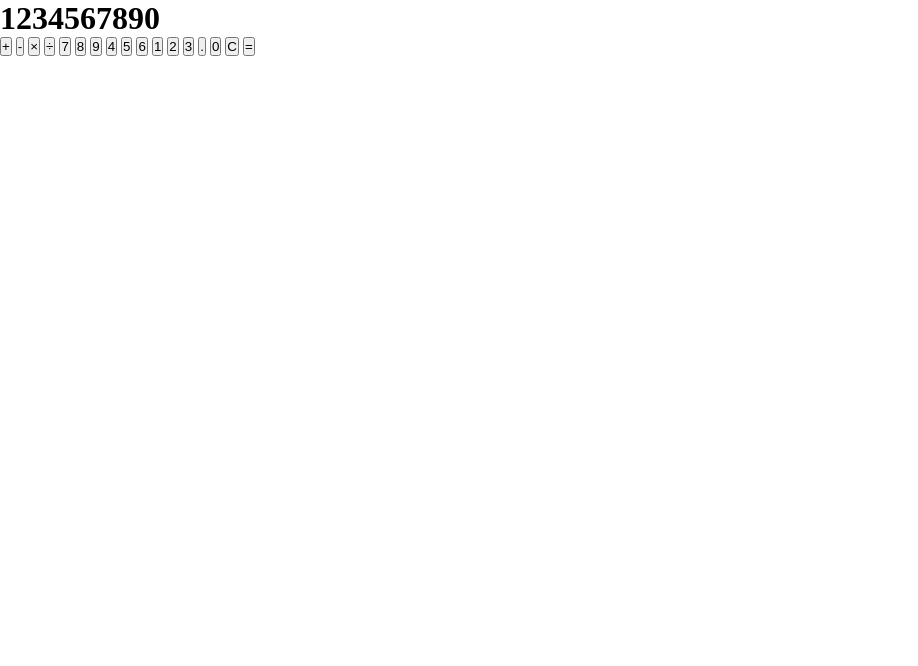
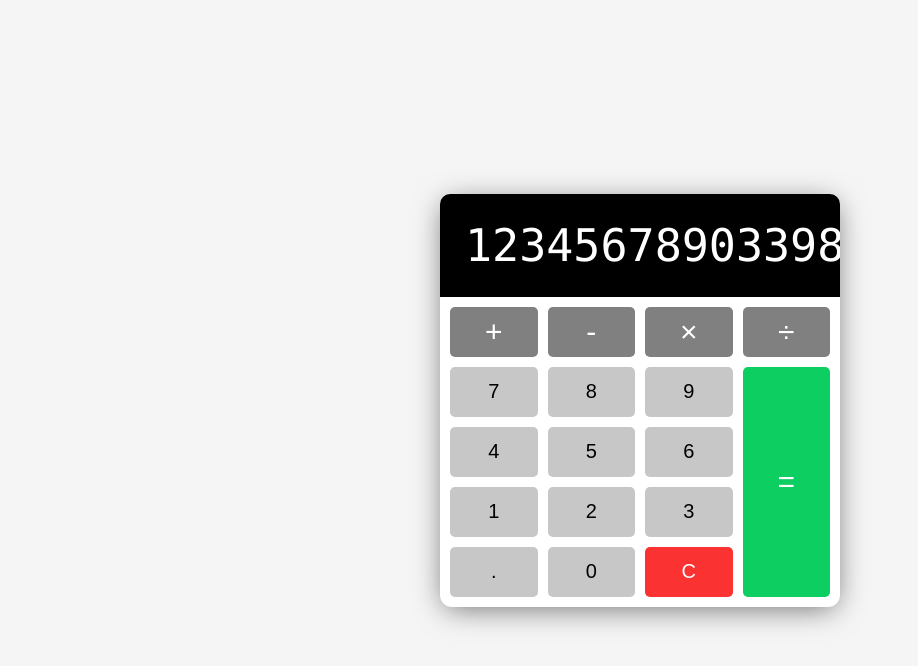
Before and after one commit to Pauljd1/calculator, a plain HTML site: page index.html in a window 1280 px wide. Shown: the whole page, without its empty margins (0-918 px from the left). Drawn offline with Linux system fonts and the light colour scheme.

Commit message:
styling for calculator

```diff
--- a/index.html
+++ b/index.html
@@ -11,14 +11,14 @@
     <div class="calculator">
       <!--Display-->
       <div class="calculator-display">
-        <h1>1234567890</h1>
+        <h1>12345678903398093403434030339</h1>
       </div>
       <!--Buttons-->
       <div class="calculator-buttons">
         <button class="operator" value="+">+</button>
         <button class="operator" value="-">-</button>
         <button class="operator" value="*">×</button>
-        <button value="/">÷</button>
+        <button class="operator" value="/">÷</button>
         <button value="7">7</button>
         <button value="8">8</button>
         <button value="9">9</button>
--- a/styles.css
+++ b/styles.css
@@ -1,8 +1,119 @@
-* {
-  margin: 0;
-  padding: 0;
+html {
   box-sizing: border-box;
 }
 
 body {
+  margin: 0;
+  min-height: 100vh;
+  display: flex;
+  justify-content: center;
+  align-items: center;
+  /* background: linear-gradient(to right, #0f2027, #203a43, #2c5364); */
+  background: whitesmoke;
 }
+
+.calculator {
+  background: white;
+  width: 400px;
+  border-radius: 12px;
+  box-shadow: 0 5px 30px -5px rgba(0, 0, 0, 0.6);
+}
+
+/* Display */
+
+.calculator-display {
+  background: black;
+  color: white;
+  margin: 0;
+  display: flex;
+  align-items: center;
+  justify-content: flex-end;
+  border-radius: 10px 10px 0 0;
+}
+
+.calculator-display h1 {
+  margin: 0;
+  padding: 25px;
+  font-size: 45px;
+  font-family: "Lucida Console", sans-serif;
+  font-weight: 100;
+  overflow-x: auto;
+}
+
+/* Custom Scrollbar */
+
+::-webkit-scrollbar {
+  width: 10px;
+}
+
+::-webkit-scrollbar-track {
+  background: #f1f1f1;
+}
+
+::-webkit-scrollbar-thumb {
+  background: #888;
+}
+
+::-webkit-scrollbar-thumb:hover {
+  background: #555;
+}
+
+/* Buttons */
+
+.calculator-buttons {
+  display: grid;
+  grid-template-columns: repeat(4, 1fr);
+  grid-gap: 10px;
+  padding: 10px;
+}
+
+button {
+  min-height: 50px;
+  font-size: 20px;
+  font-weight: 100;
+  border: none;
+  border-radius: 5px;
+  cursor: pointer;
+  background-color: rgb(199, 199, 199);
+}
+
+button:hover {
+  filter: brightness(110%);
+}
+
+button:active {
+  transform: translateY(1px);
+}
+
+button:focus {
+  outline: none;
+}
+
+.operator {
+  background: grey;
+  color: white;
+  font-size: 30px;
+}
+
+.clear {
+  color: white;
+  background-color: rgb(250, 50, 50);
+}
+
+.clear:hover {
+  filter: brightness(90%);
+}
+
+.equal-sign {
+  grid-column: -2;
+  grid-row: 2 / span 4;
+  background: rgb(13, 206, 97);
+}
+
+/* Media Quries Large Smartphone (Vertical) */
+
+@media screen and (max-width: 600px) {
+  .calculator {
+    width: 95%;
+  }
+}
```
